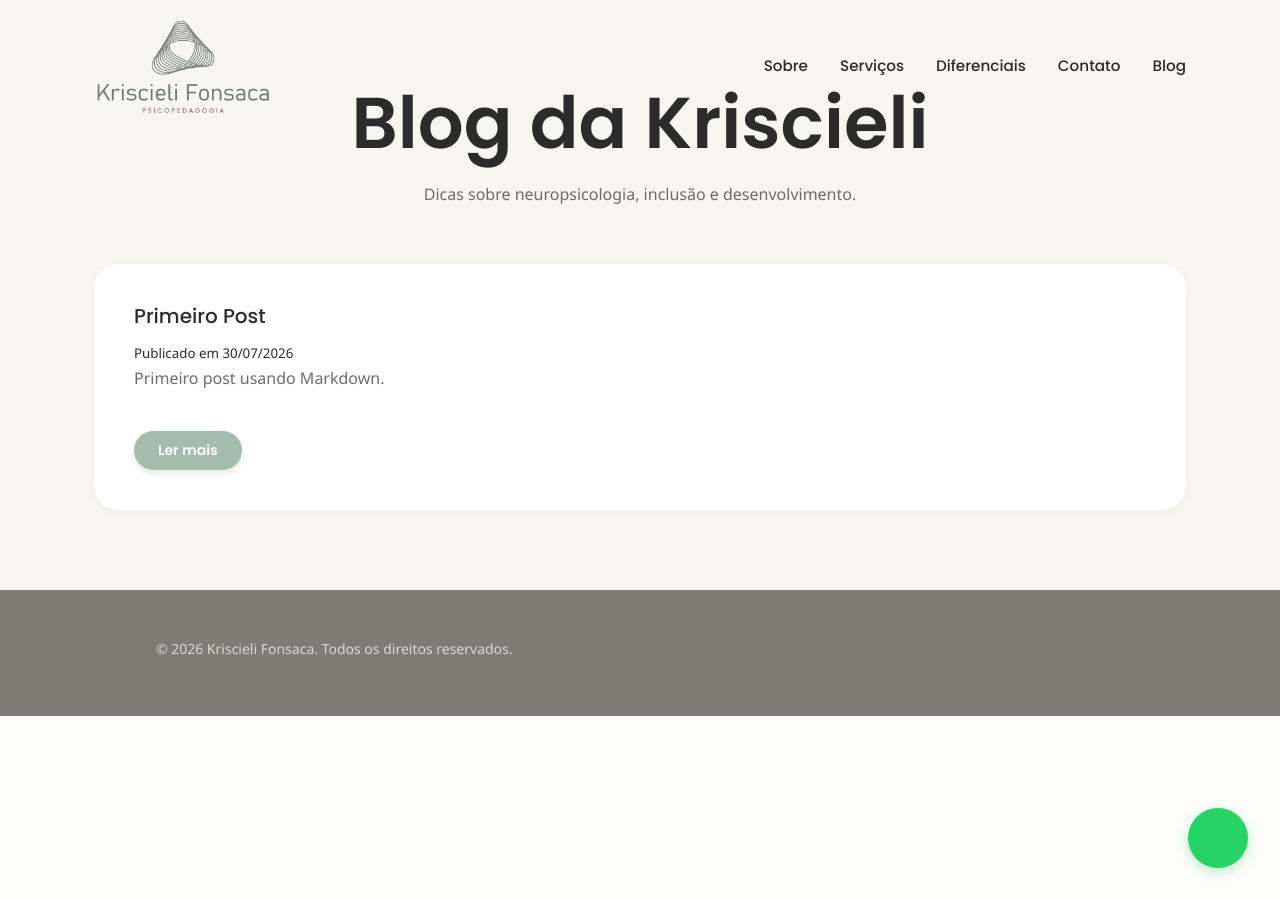
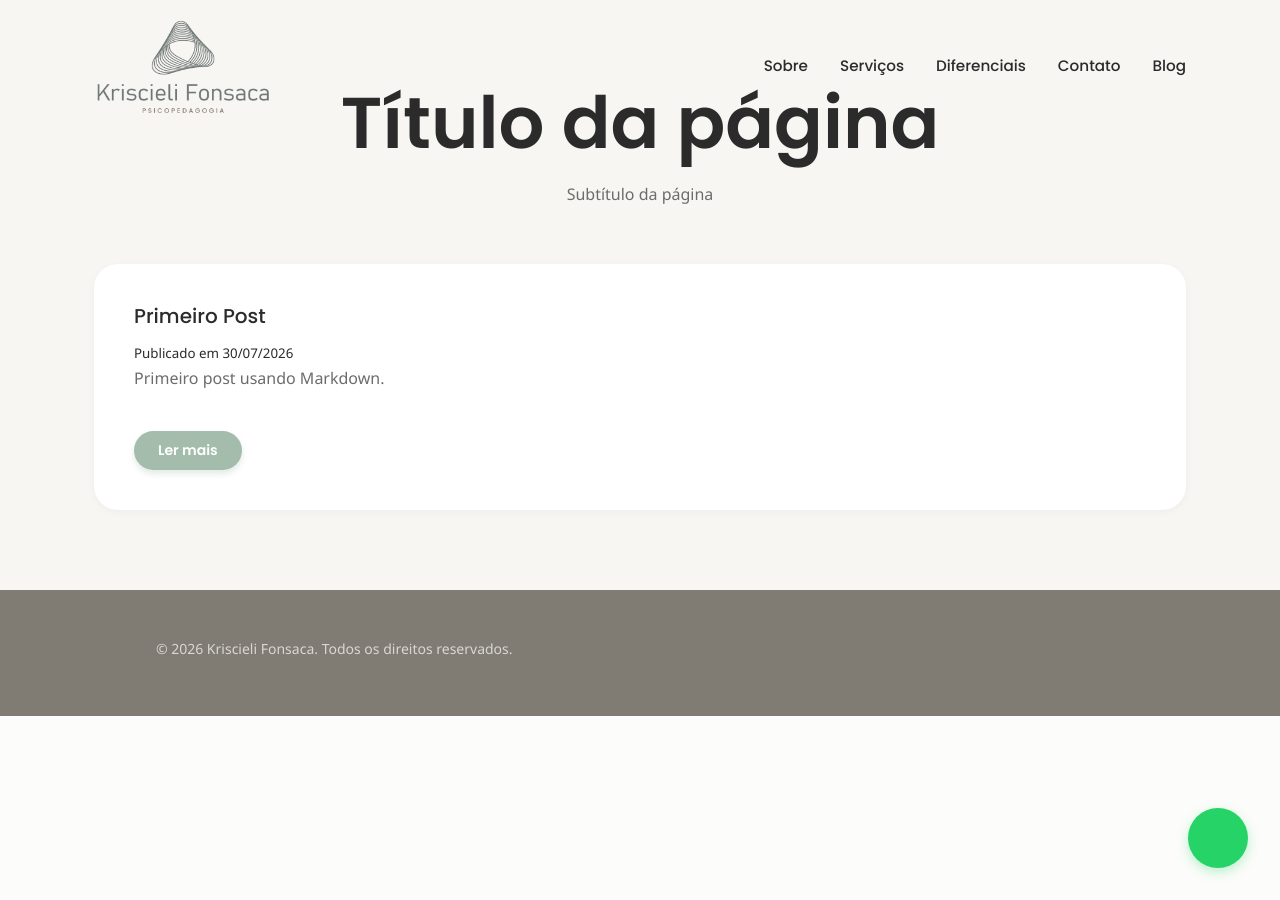
Before and after one commit to aakrupa/KF, a Jekyll site: the page built from blog.html, in a window 1280 px wide. Built offline with Jekyll 4.4.1, drawn with Linux system fonts in a browser that asks for light colours.

Commit message:
Update blog title and subtitle in blog.html

```diff
--- a/blog.html
+++ b/blog.html
@@ -1,13 +1,13 @@
 ---
 layout: default
-title: Blog
+title:
 ---
 
 <section class="section-padding bg-light">
     <div class="container">
         <div class="section-header">
-            <h1>Blog da Kriscieli</h1>
-            <p>Dicas sobre neuropsicologia, inclusão e desenvolvimento.</p>
+            <h1>Título da página</h1>
+            <p>Subtítulo da página</p>
         </div>
 
         <div class="servicos-grid">
```
